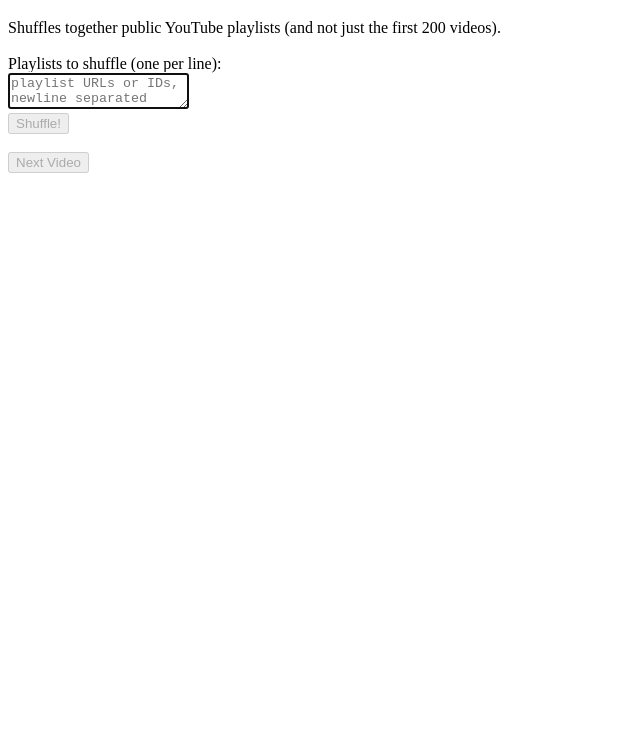
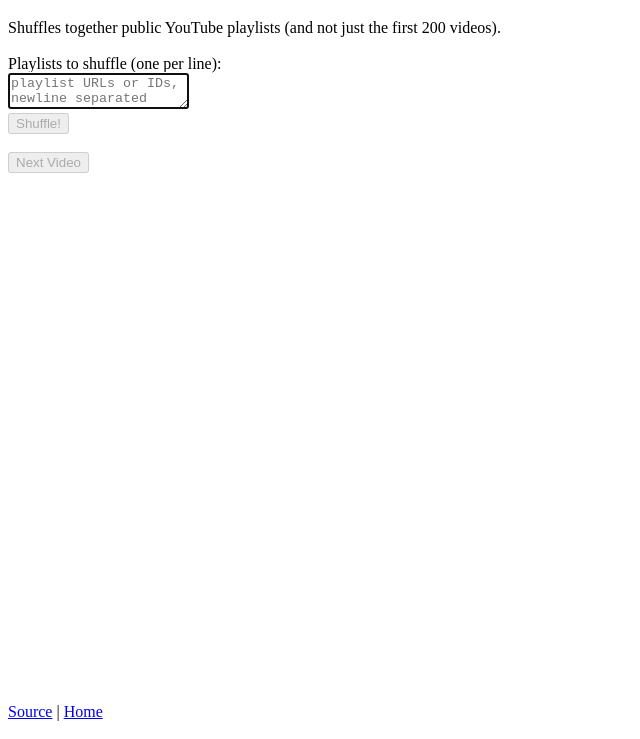
Before and after one commit to artemiswkearney/youtube-playlist-randomizer, a website: page index.html in a window 1280 px wide. Shown: the part 61-800 px from the top of the page, without its empty margins (0-640 px from the left). Drawn offline with Linux system fonts and the light colour scheme; a script that the page names is missing.

Commit message:
Add source and home links

```diff
--- a/index.html
+++ b/index.html
@@ -24,4 +24,9 @@
 
 		<button type="button" id="next" name="next" disabled>Next Video</button>
 	</body>
+	<footer style="position: fixed; bottom: 0px;">
+		<a href="https://github.com/artemiswkearney/youtube-playlist-randomizer">Source</a> | <a href="https://artemiswkearney.github.io">Home</a>
+		<br>
+		<br>
+	</footer>
 </html>
```
